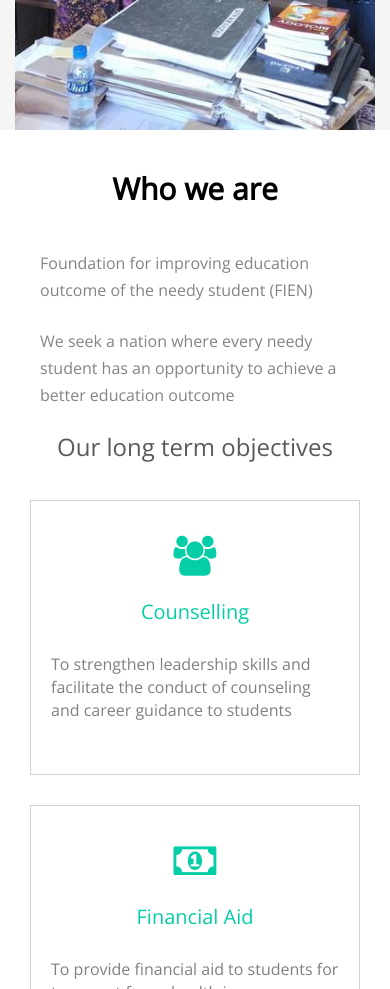
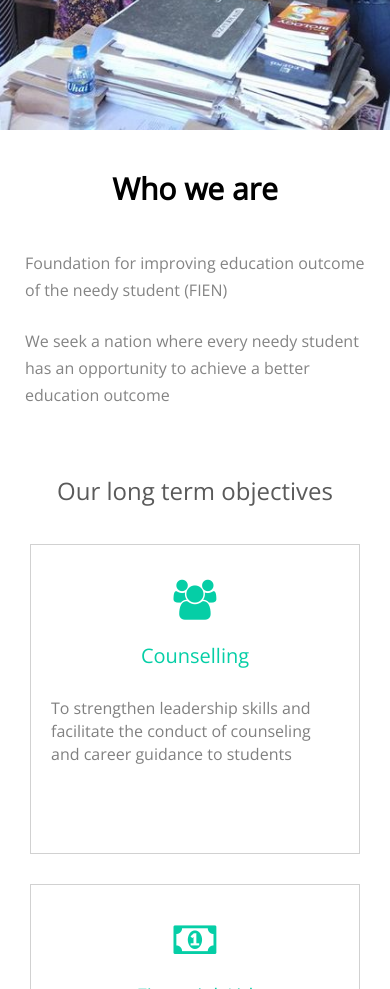
Before and after one commit to HaiHongLa/fien-foundation, a React (Create React App) app: page / in a window 390 px wide. Shown: the part 1640-2629 px from the top of the page. Built offline with nearby package versions, Linux system fonts and the light colour scheme; no server answers.

Commit message:
improved responsiveness

```diff
--- a/src/components/AboutUs/AboutUs.css
+++ b/src/components/AboutUs/AboutUs.css
@@ -7,6 +7,10 @@
 
 .about-us {
   background:white;
+}
+
+#about .container-fluid {
+  padding: 0;
 }
 
 
@@ -49,6 +53,7 @@
 
 #img2 {
   width: 100%;
+  max-width: 100%;
   margin-left: -30px;
 }
 
@@ -56,12 +61,14 @@
   background: #444 url(../../assets/img/img6.jpg) center center no-repeat;
   background-size: cover;
   height: 500px;
+  float: left;
 }
 
 .about-content {
   align-items: center;
   justify-content: center;
   padding-top: 3em;
+  float: left;
 }
 
 .section-text {
--- a/src/components/AboutUs/AboutUs.js
+++ b/src/components/AboutUs/AboutUs.js
@@ -9,14 +9,12 @@ const AboutUs = () => {
       <div className="heading-section">
         <h3>About us</h3>
       </div>
-      <div>
       <div id="about">
-
+        <div className="container-fluid p-0">
           <div id="who-we-are">
-              <div className="container-fluid">
             <div className="row">
-                  <div className="col-xs-12 col-md-6 about-img"></div>
-                  <div className="col-xs-12 col-md-6 about-content">
+              <div className="col-xs-12 col-md-6 col-sm-12 about-img"></div>
+              <div className="col-xs-12 col-md-6 col-sm-12 about-content">
                 <div className="section-title">
                   <h2>Who we are</h2>
                 </div>
@@ -31,15 +29,16 @@ const AboutUs = () => {
                   </p>
                 </div>
               </div>
-
             </div>
           </div>
         </div>
+        <div className="container-fluid p-0">
           <OurGoals />
-          <div className="row">
+        </div>
+        <div className="container-fluid p-0">
           <div id="where-are-we">
             <div className="row">
-                <div className="col-xs-12 col-md-6 location-content">
+              <div className="col-xs-12 col-md-6 col-sm-12 location-content">
                 <div className="container-fluid">
                   <div className="section-title2">
                     <h2>Where we are</h2>
@@ -49,14 +48,13 @@ const AboutUs = () => {
                       We operate in Tanzania Mainland, East Africa, and our
                       headquarters are in Morogoro Municipality. The
                       organization started as an initiative in 2015, and
-                        officially was registered as a non-government
-                        organization in August 2019 with a registration number
-                        00NGO/R/0323
+                      officially was registered as a non-government organization
+                      in August 2019 with a registration number 00NGO/R/0323
                     </p>
                   </div>
                 </div>
               </div>
-                <div className="col-xs-12 col-md-6">
+              <div className="col-xs-12 col-md-6 col-sm-12">
                 <iframe
                   id="ggmap"
                   src="https://www.google.com/maps/embed?pb=!1m18!1m12!1m3!1d126781.27000794112!2d37.61432175761521!3d-6.780237061060156!2m3!1f0!2f0!3f0!3m2!1i1024!2i768!4f13.1!3m3!1m2!1s0x185a5dc00cee7437%3A0xf0e8f2f705ae1dd1!2sMorogoro%2C%20Tanzania!5e0!3m2!1svi!2s!4v1652947018708!5m2!1svi!2s"
@@ -68,9 +66,7 @@ const AboutUs = () => {
             </div>
           </div>
         </div>
-
         <br />
-        </div>
       </div>
     </div>
   );
--- a/src/components/AboutUs/OurGoals.css
+++ b/src/components/AboutUs/OurGoals.css
@@ -1,5 +1,6 @@
-.objectives-section {
-  padding-top: 2em;
+#objectives-section {
+  padding-top: 1em;
+  display: inline-block;
 }
 
 .mission-title {
@@ -18,6 +19,25 @@
   transition: 0.3s;
   height: 275px;
 }
+
+@media only screen and (max-width: 370px) {
+  .services {
+    height: 310px;
+  }
+}
+
+@media only screen and (max-width: 285px) {
+  .services {
+    height: 355px;
+  }
+}
+
+@media only screen and (max-width: 1030px) {
+  .services {
+    height: 310px;
+  }
+}
+
 .services:hover,
 .services:focus,
 .services:active {
--- a/src/components/Blog/BlogPost.js
+++ b/src/components/Blog/BlogPost.js
@@ -44,7 +44,7 @@ const BlogPost = (props) => {
       <h4 className="post-date">{post.date}</h4>
       <div id="wrapper">
         <div className="row">
-          <div className="col-md-9">
+          <div className="col-md-9 col-lg-9 col-sm-12">
             <div id="content">
               <div className="text-center">
                 <img className="ss-image" src={post.image} alt="ss1" />
@@ -52,7 +52,7 @@ const BlogPost = (props) => {
               <p>{post.content}</p>
             </div>
           </div>
-          <div className="col-md-3">
+          <div className="col-md-3 col-lg-3 col-sm-12">
             <div id="navigation">
               <h4 className="read-more text-center">Read more stories</h4>
               <ul className="more-stories text-center">
--- a/src/components/Header/Intro.js
+++ b/src/components/Header/Intro.js
@@ -15,8 +15,8 @@ const Intro = () => {
               >
                 Donate now
               </a>
-              <p>
-                Every needy students deserves the opportunity to learn and
+              <p className="text-center">
+                Every students in need deserve the opportunity to learn and
                 prosper
               </p>
             </div>
```
Also changed, not shown: firebase.json (added), 1 other file (tests, documents, lock files or other folders). Lines whose indentation alone changed are shown as unchanged.
